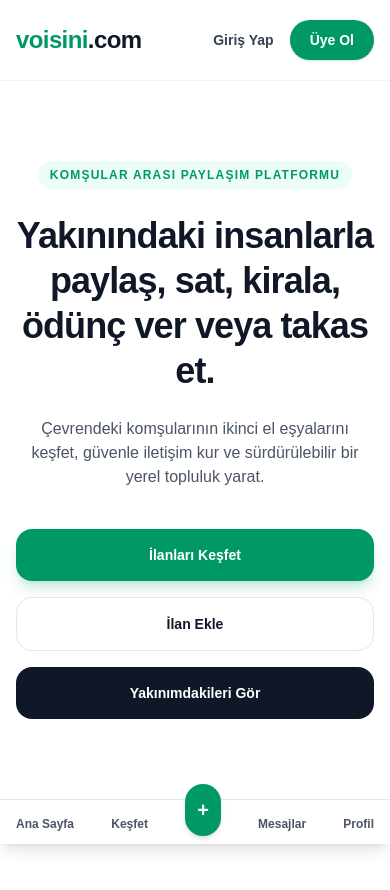
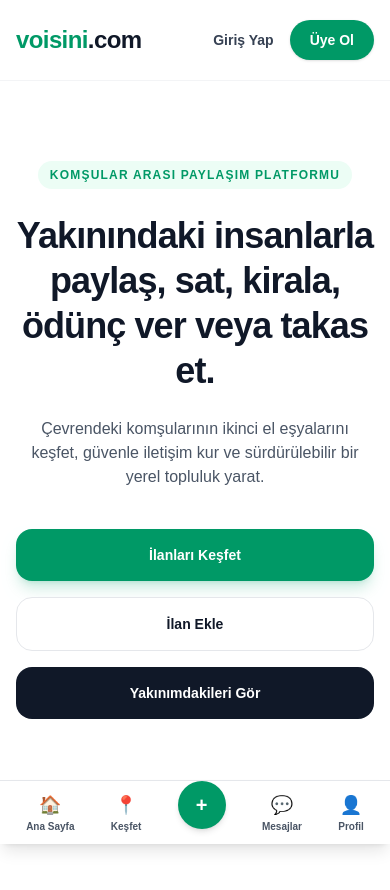
Before and after one commit to frttybg/voisini, a Next.js app: page / in a window 390 px wide. Shown: the top 890 px of the page. Built offline with nearby package versions, Linux system fonts and the light colour scheme.

Commit message:
Mobil alt navigasyon ve root layout optimizasyonu tamamlandi

```diff
--- a/app/components/BottomNav.tsx
+++ b/app/components/BottomNav.tsx
@@ -2,21 +2,25 @@
 
 export default function BottomNav() {
   return (
-    <div className="md:hidden fixed bottom-0 left-0 right-0 bg-white border-t border-gray-200 z-50 px-4 py-2 flex justify-between items-center shadow-lg">
-      <a href="/" className="flex flex-col items-center text-gray-600 hover:text-emerald-600">
-        <span className="text-xs font-semibold mt-1">Ana Sayfa</span>
+    <div className="md:hidden fixed bottom-0 left-0 right-0 bg-white border-t border-gray-200 z-50 flex justify-around items-center h-16 px-2 shadow-lg">
+      <a href="/" className="flex flex-col items-center text-gray-600 hover:text-emerald-600 text-[10px] font-semibold">
+        <span className="text-lg">🏠</span>
+        <span>Ana Sayfa</span>
       </a>
-      <a href="/yakinimdakiler" className="flex flex-col items-center text-gray-600 hover:text-emerald-600">
-        <span className="text-xs font-semibold mt-1">Keşfet</span>
+      <a href="/yakinimdakiler" className="flex flex-col items-center text-gray-600 hover:text-emerald-600 text-[10px] font-semibold">
+        <span className="text-lg">📍</span>
+        <span>Keşfet</span>
       </a>
-      <a href="/ilan-ekle" className="flex flex-col items-center bg-emerald-600 text-white p-3 rounded-full shadow-md -mt-6 hover:bg-emerald-700 transition">
+      <a href="/ilan-ekle" className="flex flex-col items-center text-white bg-emerald-600 hover:bg-emerald-700 w-12 h-12 rounded-full justify-center shadow-md -mt-4">
         <span className="text-xl font-bold">+</span>
       </a>
-      <a href="/mesajlar" className="flex flex-col items-center text-gray-600 hover:text-emerald-600">
-        <span className="text-xs font-semibold mt-1">Mesajlar</span>
+      <a href="/mesajlar" className="flex flex-col items-center text-gray-600 hover:text-emerald-600 text-[10px] font-semibold">
+        <span className="text-lg">💬</span>
+        <span>Mesajlar</span>
       </a>
-      <a href="/profil" className="flex flex-col items-center text-gray-600 hover:text-emerald-600">
-        <span className="text-xs font-semibold mt-1">Profil</span>
+      <a href="/profil" className="flex flex-col items-center text-gray-600 hover:text-emerald-600 text-[10px] font-semibold">
+        <span className="text-lg">👤</span>
+        <span>Profil</span>
       </a>
     </div>
   );
--- a/app/layout.tsx
+++ b/app/layout.tsx
@@ -1,7 +1,7 @@
 import type { Metadata } from "next";
 import { Geist, Geist_Mono } from "next/font/google";
 import "./globals.css";
-import BottomNav from "./components/BottomNav"; // Alt menüyü projeye dahil ediyoruz
+import BottomNav from "./components/BottomNav";
 
 const geistSans = Geist({
   variable: "--font-geist-sans",
@@ -25,13 +25,8 @@
 }>) {
   return (
     <html lang="tr">
-      <body
-        className={`${geistSans.variable} ${geistMono.variable} antialiased pb-16 md:pb-0`}
-      >
-        {/* Tüm sayfalar buraya yüklenir */}
+      <body className={`${geistSans.variable} ${geistMono.variable} antialiased pb-16 md:pb-0`}>
         {children}
-
-        {/* Mobil cihazlarda her sayfada altta görünecek menü */}
         <BottomNav />
       </body>
     </html>
```
